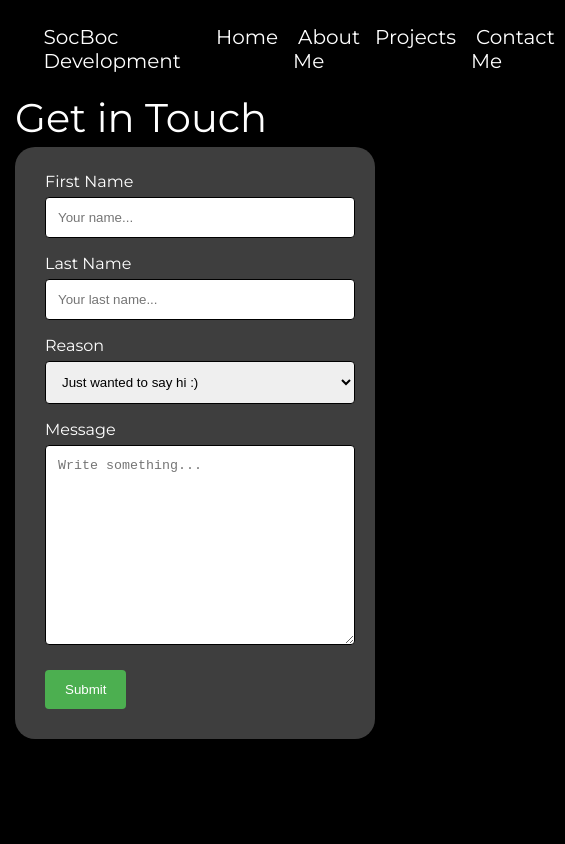
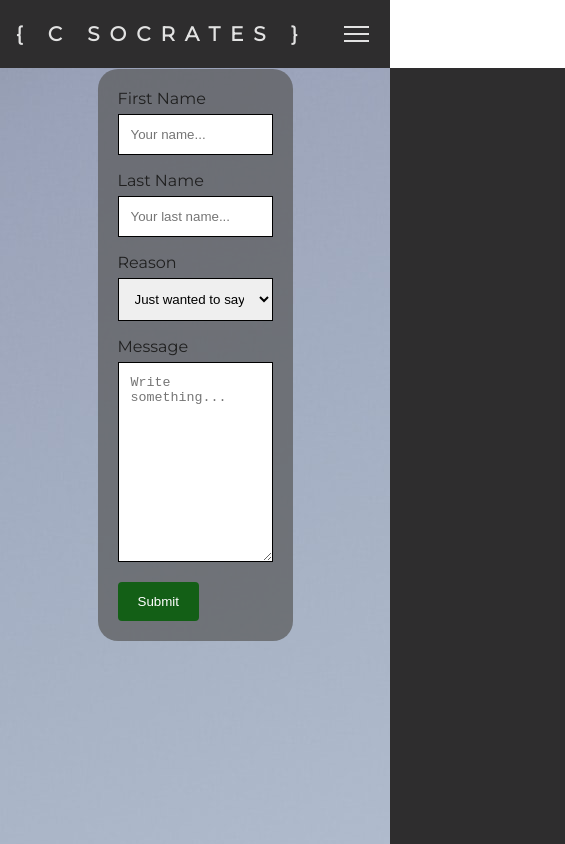
Before and after one commit to csocrates/portfolio-website, a plain HTML site: page contact.html in a window 390 px wide. Shown: the whole page, 565 px wide, since content can reach past the window. Drawn offline with Linux system fonts and the light colour scheme; a web font is replaced by a local one.

Commit message:
adds new nav bar, formats body main

```diff
--- /dev/null
+++ b/app.js
@@ -0,0 +1,25 @@
+function navSlide() {
+  const burger = document.querySelector(".burger");
+  const nav = document.querySelector(".nav-links");
+  const navLinks = document.querySelectorAll(".nav-links li");
+
+  burger.addEventListener("click", () => {
+    //Toggle Nav
+    nav.classList.toggle("nav-active");
+
+    //Animate Links
+    navLinks.forEach((link, index) => {
+      if (link.style.animation) {
+        link.style.animation = "";
+      } else {
+        link.style.animation = `navLinkFade 0.5s ease forwards ${
+          index / 7 + 0.5
+        }s`;
+      }
+    });
+    //Burger Animation
+    burger.classList.toggle("toggle");
+  });
+}
+
+navSlide();
--- a/contact.html
+++ b/contact.html
@@ -1,52 +1,75 @@
 <!DOCTYPE html>
 <html lang="en">
   <head>
-    <meta charset="UTF-8" />
-    <meta name="viewport" content="width=device-width, initial-scale=1.0" />
-    <title>Get In Touch</title>
-    <link rel="preconnect" href="https://fonts.gstatic.com" />
-    <link rel="preconnect" href="https://fonts.gstatic.com">
-    <link href="https://fonts.googleapis.com/css2?family=Montserrat&display=swap" rel="stylesheet">
-
-    <link rel="stylesheet" href="../styles/index.css" />
+    <link
+      href="https://fonts.googleapis.com/css2?family=Megrim&family=Montserrat&display=swap"
+      rel="stylesheet"
+    />
+    <link rel="stylesheet" href="../styles/style.css" />
+    <style>
+      body {
+        background-image: url("images/background.jpg");
+        background-repeat: no-repeat;
+        background-attachment: fixed;
+      }
+    </style>
   </head>
   <body>
-    <header>
-        <div class="logo-container">
-            <!-- <img src="" alt="logo"> -->
-          <h4 class = "logo">SocBoc Development</h4>
+    <nav>
+      <div class="logo">
+        <h4>{ C SOCRATES }</h4>
       </div>
-      <nav>
       <ul class="nav-links">
-            <li ><a class = "nav-link"href = index.html> Home</a></li>
-            <li ><a class = "nav-link"href = about.html> About Me</a></li>
-            <li ><a class = "nav-link"href = projects.html> Projects</a></li>
-            <li ><a class = "nav-link"href = contact.html> Contact Me</a></li>
-        </u1>
+        <li><a href="index.html">Home</a></li>
+        <li><a href="about.html">About Me</a></li>
+        <li><a href="projects.html">Portfolio</a></li>
+        <li><a href="contact.html">Contact</a></li>
+      </ul>
+      <div class="burger">
+        <div class="line1"></div>
+        <div class="line2"></div>
+        <div class="line3"></div>
+      </div>
     </nav>
-    </header>
-    <div class = "contact-me">Get in Touch</div>
+    <script src="app.js"></script>
+
+    <div class="contact-me">Get in Touch</div>
     <div class="container">
       <form action="action_page.php">
-
         <label for="fname">First Name</label>
-          <input type="text" id="fname" name="firstname" placeholder="Your name...">
+        <input
+          type="text"
+          id="fname"
+          name="firstname"
+          placeholder="Your name..."
+        />
 
         <label for="lname">Last Name</label>
-          <input type="text" id="lname" name="lastname" placeholder="Your last name...">
+        <input
+          type="text"
+          id="lname"
+          name="lastname"
+          placeholder="Your last name..."
+        />
 
         <label for="reason">Reason</label>
         <select id="reason" name="reason">
           <option value="hi">Just wanted to say hi :)</option>
           <option value="hire">Let's talk business...</option>
-            <option value="else">I'd like to give it to you straight, none of this pointless preamble.</option>
+          <option value="else">
+            I'd like to give it to you straight, none of this preamble.
+          </option>
         </select>
 
         <label for="message">Message</label>
-          <textarea id="message" name="message" placeholder="Write something..." style="height:200px"></textarea>
+        <textarea
+          id="message"
+          name="message"
+          placeholder="Write something..."
+          style="height: 200px"
+        ></textarea>
 
-          <input type="submit" value="Submit">
-
+        <input type="submit" value="Submit" />
       </form>
     </div>
   </body>
--- a/styles/index.css
+++ b/styles/index.css
@@ -1,9 +1,82 @@
 * {
-  margin: 5px;
+  margin: 0px;
   padding: 0px;
   box-sizing: border-box;
 }
 
+nav {
+  display: flex;
+  justify-content: space-around;
+  align-items: center;
+  min-height: 8vh;
+  font-family: "Montserrat", sans-serif;
+  background-color: rgb(49, 47, 47);
+}
+
+.logo {
+  color: rgb(204, 195, 195);
+  text-transform: uppercase;
+  letter-spacing: 5px;
+  font-size: 20px;
+}
+.nav-links {
+  display: flex;
+  justify-content: space-around;
+  width: 40%;
+}
+.nav-links li {
+  list-style: none;
+}
+.nav-links a {
+  color: rgb(204, 195, 195);
+  text-decoration: none;
+  letter-spacing: 3px;
+  font-weight: bold;
+  font-size: 14px;
+}
+
+.burger {
+  width: 20px;
+  height: 2px;
+  background-color: rgb(204, 195, 195);
+  margin: 5px;
+}
+
+.burger {
+  display: none;
+}
+
+@media screen and (max-width: 1024px) {
+  .nav-links {
+    width: 55%;
+  }
+}
+
+@media screen and (max-width: 768px) {
+  body {
+    overflow-x: hidden;
+  }
+  .nav-links {
+    position: absolute;
+    right: 0px;
+    height: 92vh;
+    top: 8vh;
+    background-color: rgb(49, 47, 47);
+    display: flex;
+    flex-direction: column;
+    align-items: center;
+    width: 50%;
+    transform: translateX(100%);
+  }
+  .nav-links li {
+    opacity: 0;
+  }
+  .burger div {
+    display: block;
+  }
+}
+
+/*
 body {
   font-family: "Montserrat", sans-serif;
   color: white;
@@ -113,3 +186,9 @@ input[type="submit"]:hover {
   background-color: #585858b4;
   padding: 20px;
 }
+
+/* @media screen and (max-width: 1024px) {
+  .introduction {
+    flex-direction: column;
+  }
+} */
--- /dev/null
+++ b/styles/style.css
@@ -0,0 +1,189 @@
+* {
+  margin: 0;
+  padding: 0;
+  box-sizing: border-box;
+}
+
+nav {
+  position: fixed;
+  top: 0;
+  width: 100%;
+  display: flex;
+  justify-content: space-around;
+  align-items: center;
+  min-height: 8vh;
+  background-color: #2e2d2e;
+  font-family: "Montserrat", sans-serif;
+}
+
+.logo {
+  color: rgb(226, 226, 226);
+  text-transform: uppercase;
+  letter-spacing: 10px;
+  font-size: 20px;
+}
+
+.nav-links {
+  display: flex;
+  justify-content: space-around;
+  width: 45%;
+}
+
+.nav-links li {
+  list-style: none;
+}
+
+.nav-links a {
+  color: rgb(226, 226, 226);
+  text-decoration: none;
+  letter-spacing: 3px;
+  font-weight: bold;
+  font-size: 14px;
+}
+
+.burger {
+  display: none;
+}
+
+.burger div {
+  width: 25px;
+  height: 2px;
+  background-color: rgb(226, 226, 226);
+  margin: 5px;
+  transition: all 0.3s ease;
+}
+
+@media screen and (max-width: 1024px) {
+  .nav-links {
+    width: 50%;
+  }
+}
+
+@media screen and (max-width: 768px) {
+  body {
+    overflow-x: hidden;
+  }
+
+  .nav-links {
+    position: fixed;
+    right: 0px;
+    height: 92vh;
+    top: 8vh;
+    background-color: #2e2d2e;
+    display: flex;
+    flex-direction: column;
+    align-items: center;
+    width: 50%;
+    transform: translateX(100%);
+    transition: transform 0.5s ease-in;
+  }
+
+  .nav-links li {
+    opacity: 0;
+  }
+
+  .burger {
+    display: block;
+    cursor: pointer;
+  }
+}
+
+.nav-active {
+  transform: translateX(0%);
+}
+
+@keyframes navLinkFade {
+  from {
+    opacity: 0;
+    transform: translateX(50px);
+  }
+  to {
+    opacity: 1;
+    transform: translateX(0);
+  }
+}
+
+.toggle .line1 {
+  transform: rotate(-45deg) translate(-5px, 6px);
+}
+
+.toggle .line2 {
+  opacity: 0;
+}
+
+.toggle .line3 {
+  transform: rotate(45deg) translate(-5px, -6px);
+}
+
+body {
+  font-family: "Montserrat", sans-serif;
+  color: #202020;
+}
+
+main {
+  position: fixed;
+  top: 80px;
+  left: 20px;
+}
+
+h1 {
+  font-size: 80px;
+  display: flex;
+}
+
+p {
+  font-size: 18px;
+}
+
+.proj-link {
+  color: #2e2d2e;
+  font-size: 20px;
+  list-style-type: none;
+  text-decoration: none;
+}
+
+.proj-link a {
+  list-style-type: none;
+}
+
+.contact-me {
+  font-size: 40px;
+}
+
+/* contact form */
+
+input[type="text"],
+select,
+textarea {
+  width: 100%;
+  padding: 12px;
+  border: 1px solid rgb(0, 0, 0);
+  border-radius: 0px;
+  box-sizing: border-box;
+  margin-top: 6px;
+  margin-bottom: 16px;
+  resize: vertical;
+}
+
+input[type="submit"] {
+  background-color: #135f16;
+  color: white;
+  padding: 12px 20px;
+  border: none;
+  border-radius: 4px;
+  cursor: pointer;
+}
+
+input[type="submit"]:hover {
+  background-color: rgb(26, 92, 29);
+}
+
+.container {
+  margin-right: auto;
+  margin-left: auto;
+  margin-top: 20px;
+  width: 50%;
+  border-radius: 20px;
+  background-color: #585858b4;
+  padding: 20px;
+}
```
Also changed, not shown: about.html (+36 -29 lines), index.html (+38 -26 lines), projects.html (+35 -24 lines), images/background.jpg (added), images/be-bc-news.png (added), 2 other files. Lines whose indentation alone changed are shown as unchanged.
